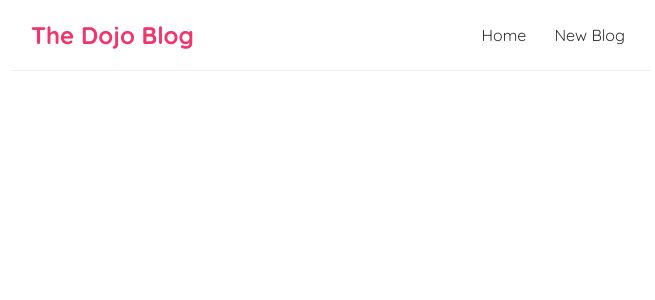
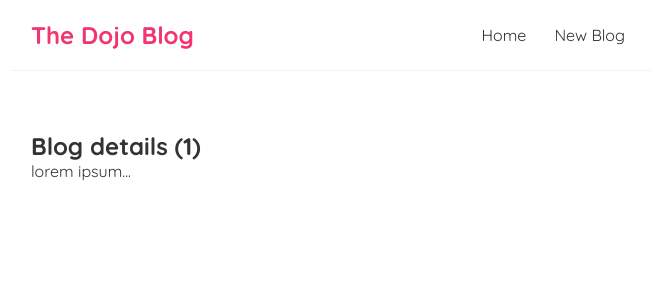
Before and after one commit to ToniRajamaki/Ninja-react-blog, a React (Create React App) app in the folder blog-project/: page /blog/1 in a window 1280 px wide. Shown: the top 300 px of the page, without its empty margins (309-964 px from the left). Built offline with nearby package versions, Linux system fonts and the light colour scheme.

Commit message:
added fake database to useFetch function, gathering data to blog details

```diff
--- a/blog-project/public/index.html
+++ b/blog-project/public/index.html
@@ -9,7 +9,7 @@
       name="description"
       content="Web site created using create-react-app"
     />
-    <link rel="apple-touch-icon" href="%PUBLIC_URL%/logo192.png" />
+    <link rel="apple-touch-icon" href="" />
     <!--
       manifest.json provides metadata used when your web app is installed on a
       user's mobile device or desktop. See https://developers.google.com/web/fundamentals/web-app-manifest/
--- a/blog-project/src/App.js
+++ b/blog-project/src/App.js
@@ -1,6 +1,7 @@
 import Navbar from './Navbar';
 import Home from './Home';
 import Create from './Create';
+import BlogDetails from './BlogDetails';
 import { BrowserRouter as Router, Route, Switch } from 'react-router-dom';
 
 function App() {
@@ -16,6 +17,9 @@ function App() {
             <Route exact path="/create">
               <Create />
             </Route>
+            <Route exact path="/blog/:id">
+              <BlogDetails />
+            </Route>
           </Switch>
         </div>
       </div>
--- /dev/null
+++ b/blog-project/src/BlogDetails.js
@@ -0,0 +1,20 @@
+import { useParams } from "react-router-dom/cjs/react-router-dom.min";
+import useFetch from "./useFetch";
+
+const BlogDetails = () => {
+  const { id } = useParams();
+  const blogs = useFetch();
+
+  const blog = blogs.find((blog) => blog.id === Number(id));
+
+  console.log("blog::::!!!!", blog);
+  console.log("id!!!", id);
+  return (
+    <div className="blog-details">
+      <h2>Blog details ({id})</h2>
+      <p>{blog.body}</p>
+    </div>
+  );
+};
+
+export default BlogDetails;
--- a/blog-project/src/BlogList.js
+++ b/blog-project/src/BlogList.js
@@ -1,3 +1,4 @@
+import { Link } from "react-router-dom/cjs/react-router-dom.min";
 const BlogList = ({blogs,title,handleDelete}) => {
     return (
         <div className="blog-list">
@@ -5,8 +6,10 @@ const BlogList = ({blogs,title,handleDelete}) => {
             <h1>{title}</h1>
         {blogs.map(blog => (
             <div className="blog-preview" key={blog.id} >
+                <Link to={`/blog/${blog.id}`}>
                 <h2>{ blog.title }</h2>
                 <p>Written by { blog.author }</p>
+                </Link>
                 <button onClick={() => handleDelete(blog.id)}>DELETE!</button>
             </div>
           ))}
--- a/blog-project/src/index.css
+++ b/blog-project/src/index.css
@@ -48,3 +48,6 @@
   color: #f1356d;
   margin-bottom: 8px;
 }
+.blog-preview a {
+  text-decoration: none;
+}
--- /dev/null
+++ b/blog-project/src/useFetch.js
@@ -0,0 +1,12 @@
+
+    const blogs=[
+      { title: 'My new website', body: 'lorem ipsum...', author: 'mario', id: 1 },
+      { title: 'Welcome party!', body: 'lorem ipsum...', author: 'yoshi', id: 2 },
+      { title: 'Web dev top tips', body: 'lorem ipsum...', author: 'mario', id: 3 }];
+
+const useFetch = () => {
+    console.log("using function useFETCH {blogs}", blogs);
+    return ( blogs );
+}
+
+export default useFetch;
```
Also changed, not shown: blog-project/public/manifest.json.
